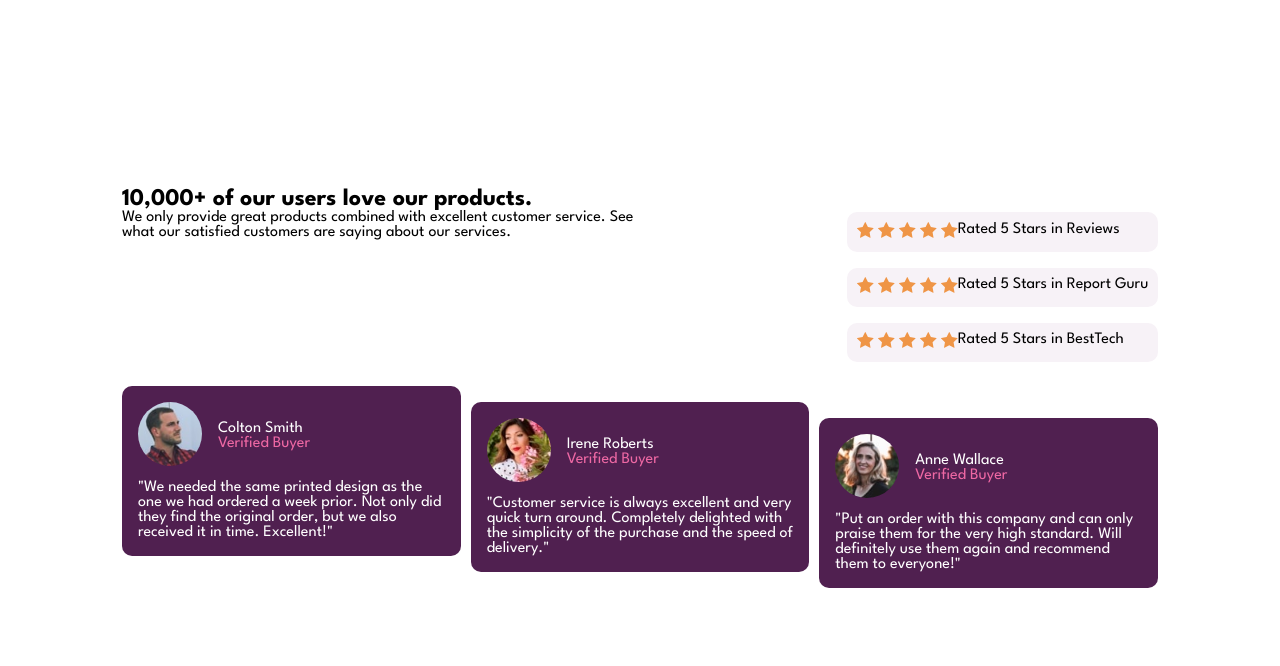
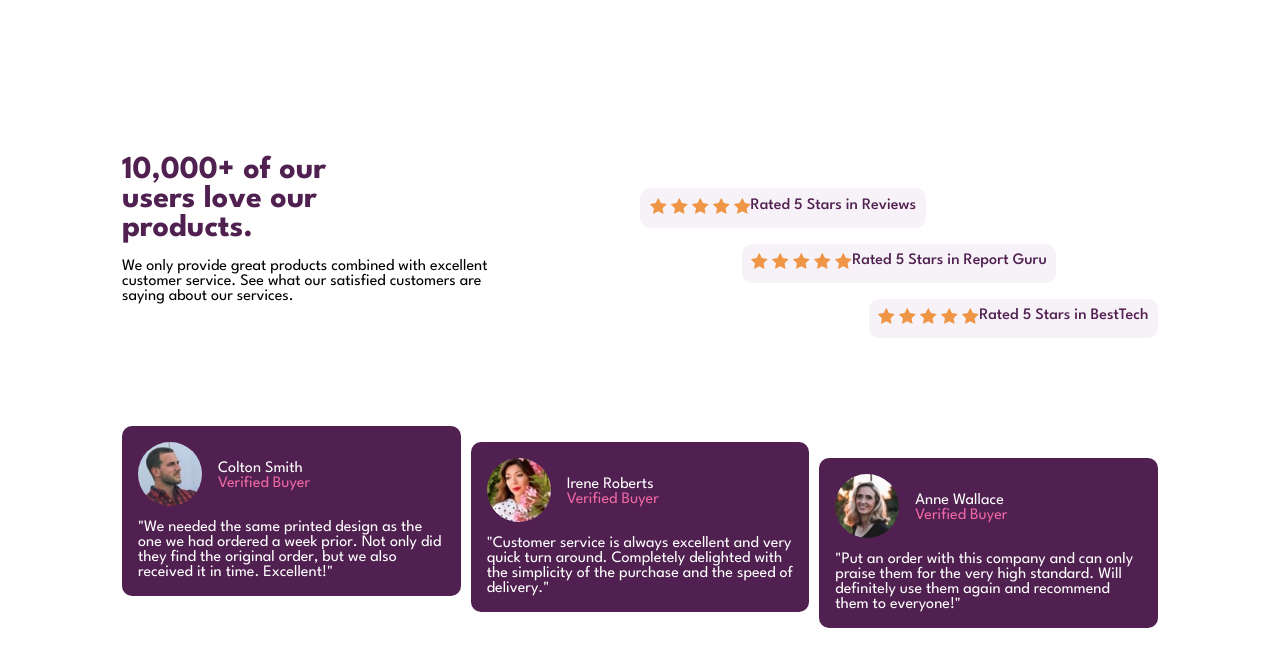
Before and after one commit to iamcelestino/social-proof-section-master, a plain HTML site: page index.html in a window 1280 px wide. Drawn offline with Linux system fonts and the light colour scheme.

Commit message:
added ratings in desktop version

```diff
--- a/style.css
+++ b/style.css
@@ -28,17 +28,27 @@ img {
     max-width: 100%;
 }
 
+h2 {
+    color: var(--primary-very-dark-mageta);
+    font-weight: 700;
+    font-size: 2rem;
+    margin-bottom: 1rem;
+}
+
 .wrapper {
     padding: 2rem;
 }
 
-
+.description {
+    width: 74%;
+    margin: auto;
+    text-align: center;
+}
 
 .rate {
     text-align: center;
-    margin: 1.5rem 0;
+    margin: 2rem 0;
 }
-
 
 .rating {
     background:  hsl(300, 24%, 96%);
@@ -48,13 +58,11 @@ img {
 .rate .rating:nth-child(2),
 .opinion__container .opinion:nth-child(2) {
     margin: 1rem 0;
-
 }
 
 .opinion__container {
-    margin-bottom: 1.5rem;
+    margin-bottom: 1rem;
 }
-
 
 .opinion {
     background: var(--primary-very-dark-mageta);
@@ -86,32 +94,59 @@ img {
 }
 
 
-@media (min-width: 37em) {
+@media (min-width: 790px) {
 
     body {
         max-width: 1100px;
         margin: auto;
     }
 
+    .description {
+        margin: 0;
+        text-align: left;
+    }
+
+    h2 {
+        width: 65%;
+    }
+
     .flex-container {
+        display: grid;
+        grid-template-columns: 1fr 1fr;
+    }
+
+    .rate {
+        display: grid;
+    }
+
+    .rating p {
+        color: var(--primary-very-dark-mageta);
+        font-weight: 500;
+    }
+
+    .rating {
         display: flex;
         justify-content: space-between;
     }
 
-    .description {
-        width: 50%;
+    .rating:nth-child(1) {
+        justify-self: self-start;
     }
 
-    .rating {
-        display: flex;
+    .rating:nth-child(2) {
+        justify-self: center;
     }
 
+    .rating:nth-child(3) {
+        justify-self: self-end;
+    }
 
     .opinion__container {
         display: grid;
         grid-template-columns: repeat(3, 1fr);
         align-content: center;
         gap: 10px;
+        margin-top: 3.5rem;
     }
 
     .opinion:nth-child(1) {
```
Also changed, not shown: index.html (+3 -0 lines).
